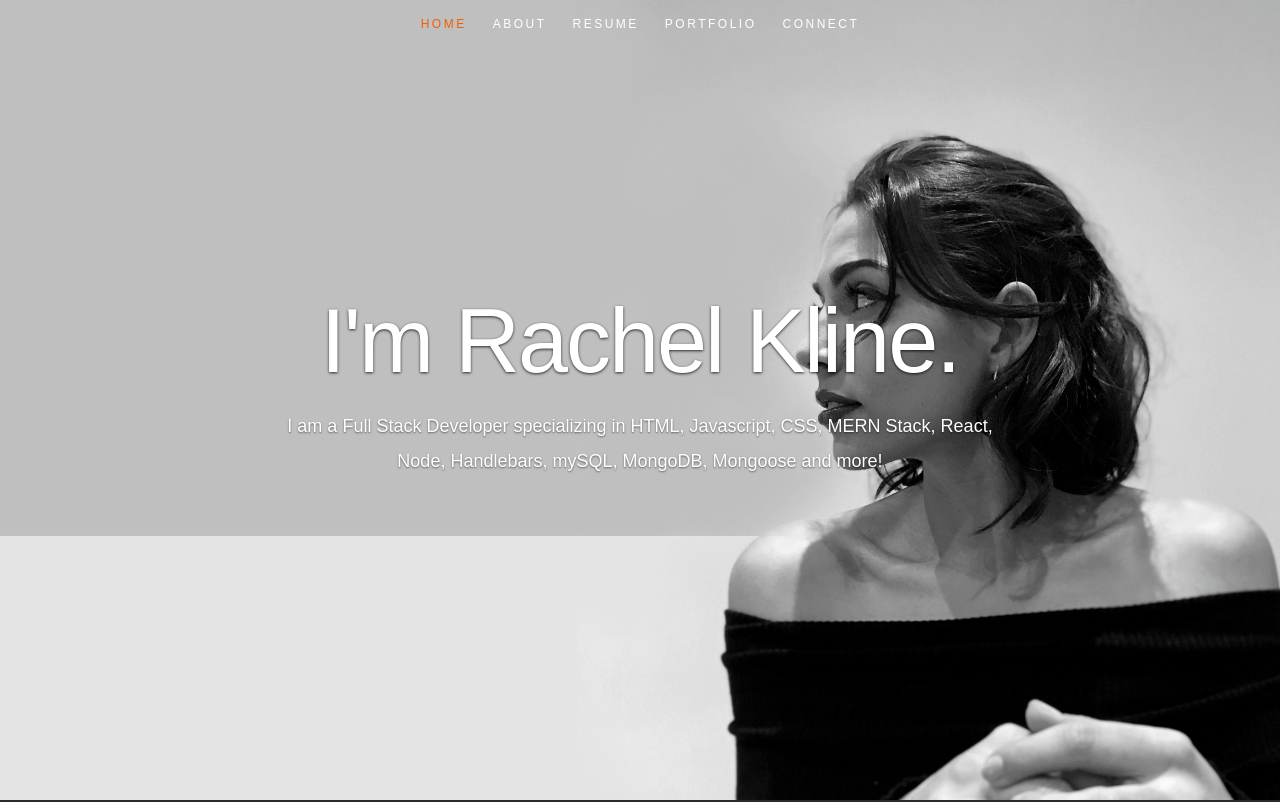
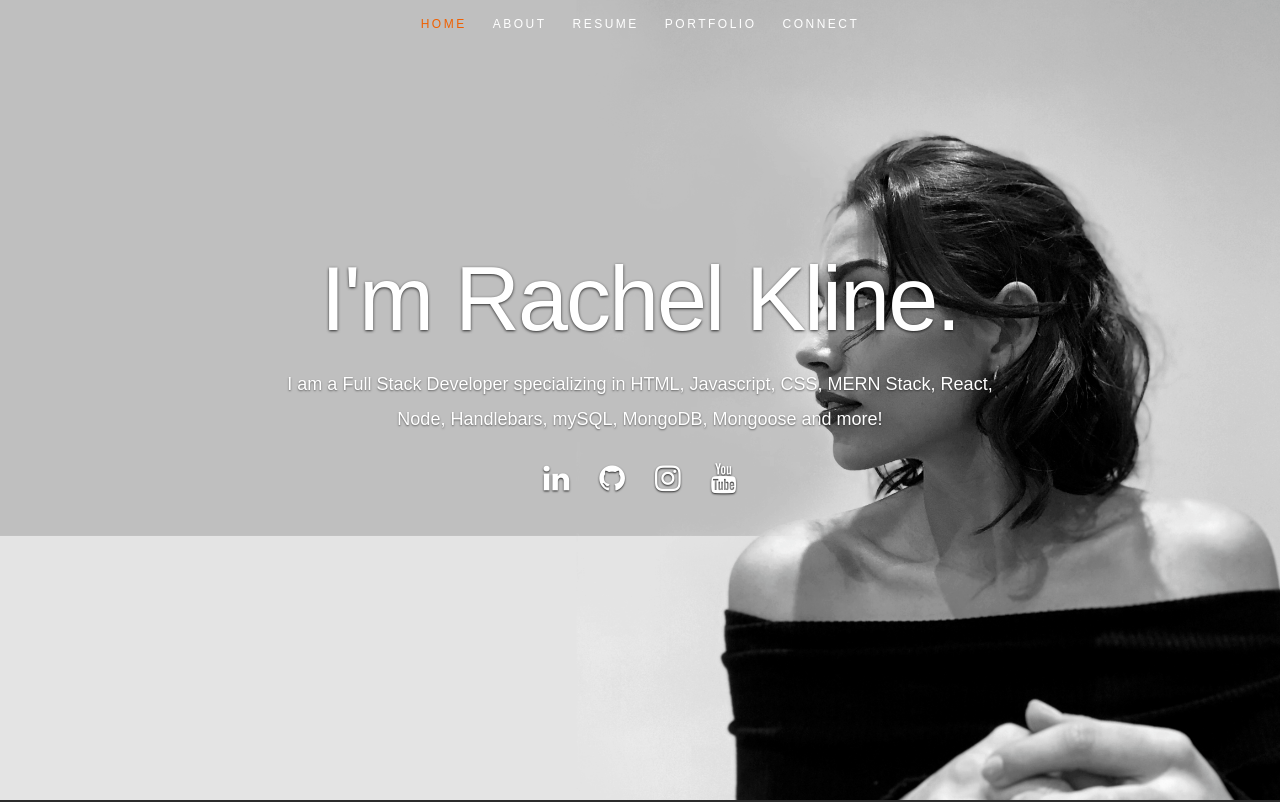
Before and after one commit to rachelkline/Portfolio, a React (Create React App) app: page / in a window 1280 px wide. Shown: the top 802 px of the page. Built offline with nearby package versions, Linux system fonts and the light colour scheme.

Commit message:
Heroku Deployment

```diff
--- a/public/css/layout.css
+++ b/public/css/layout.css
@@ -86,10 +86,25 @@ header .scrolldown a {
    -o-transition: all .3s ease-in-out;
    transition: all .3s ease-in-out;
  }
-header .scrolldown a:hover { color: #11ABB0; }
+header .scrolldown a:hover { color: #F06000; }
 
 #resume h1 { font: 16px/24px 'opensans-bold', sans-serif; }
 #resume .main-col { padding-right: 5%; }
+
+/* header social links */
+header .social {
+    margin: 24px 0;
+    padding: 0;
+    font-size: 30px;
+    text-shadow: 0px 1px 2px rgba(0, 0, 0, .8);
+ }
+ header .social li {
+    display: inline-block;
+    margin: 0 15px;
+    padding: 0;
+ }
+ header .social li a { color: #fff; }
+ header .social li a:hover { color: #F06000; }
 
 /*----------------------------------------------*/
 /* Nav Styles
--- a/public/init.js
+++ b/public/init.js
@@ -9,6 +9,23 @@ $(window).on('resize', function() {
 
     $('header').css({ 'height': $(window).height() });
     $('body').css({ 'width': $(window).width() })
+});
+
+/*----------------------------------------------------*/
+/* Smooth Scrolling
+------------------------------------------------------ */
+
+$('.smoothscroll').on('click',function (e) {
+    e.preventDefault();
+
+    var target = this.hash,
+    $target = $(target);
+
+    $('html, body').stop().animate({
+        'scrollTop': $target.offset().top
+    }, 800, 'swing', function () {
+        window.location.hash = target;
+    });
 });
 
 
--- a/src/components/Header.js
+++ b/src/components/Header.js
@@ -23,11 +23,23 @@ export default class Header extends Component {
                  <h1 className="responsive-headline">I'm {resumeData.name}.</h1>
                  <h3 style={{color:'#fff', fontFamily:'sans-serif '}}>I am a {resumeData.role} {resumeData.roleDescription}
                  </h3>
+                 <ul className="social">
+                  {
+                    resumeData.socialLinks && resumeData.socialLinks.map(item =>{
+                      return(
+                              <li key={item.name}>
+                                <a href={item.url} target="_blank"><i className={item.className}></i></a>
+                              </li>
+                            )
+                          }
+                    )
+                  }
+               </ul>
               </div>
            </div>
 
            <p className="scrolldown">
-              <a className="smoothscroll" href="#about"><i className="icon-down-circle"></i></a>
+              <a className="smoothscroll" href="#about"></a>
            </p>
 
         </header>
```
